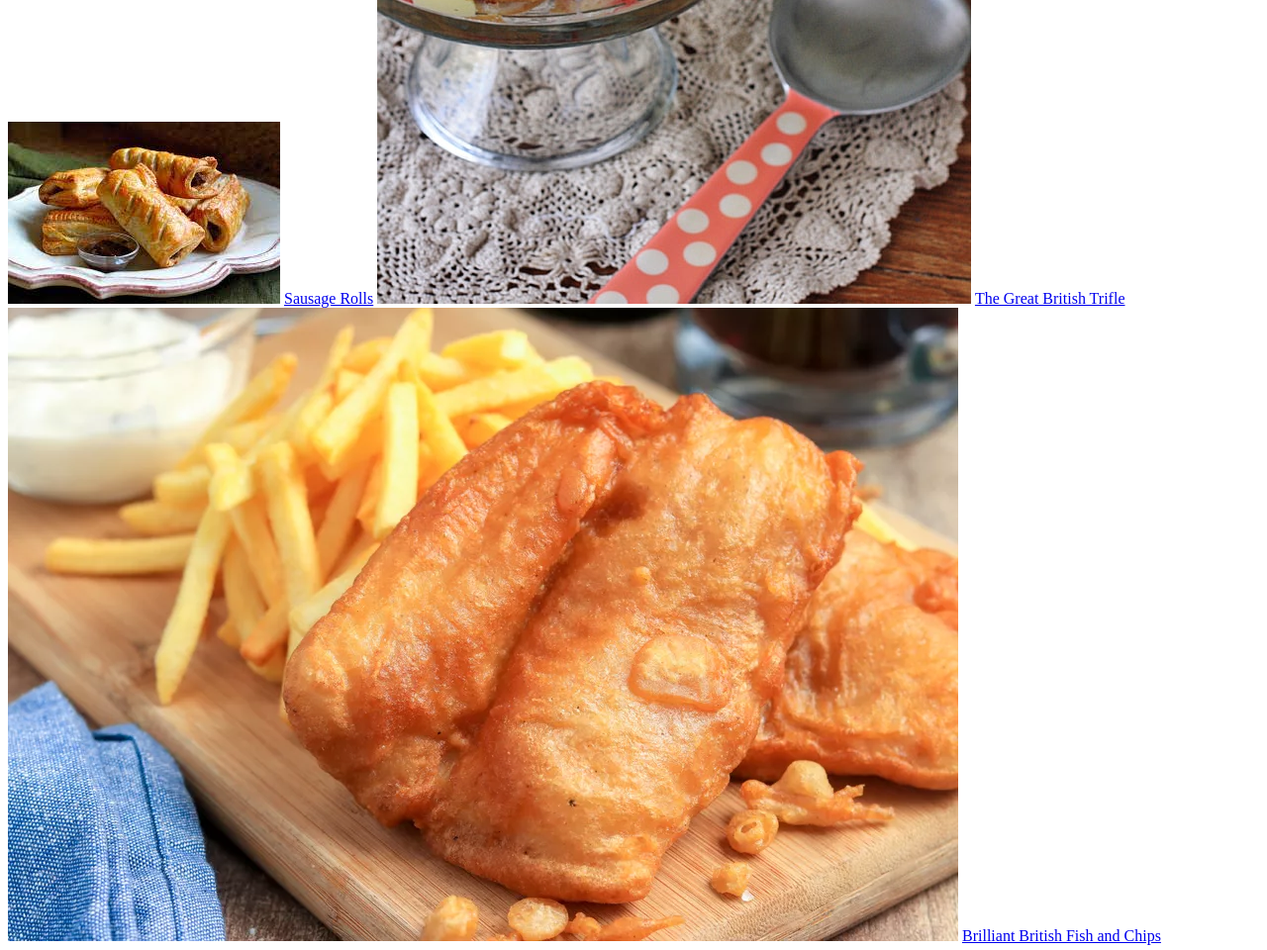
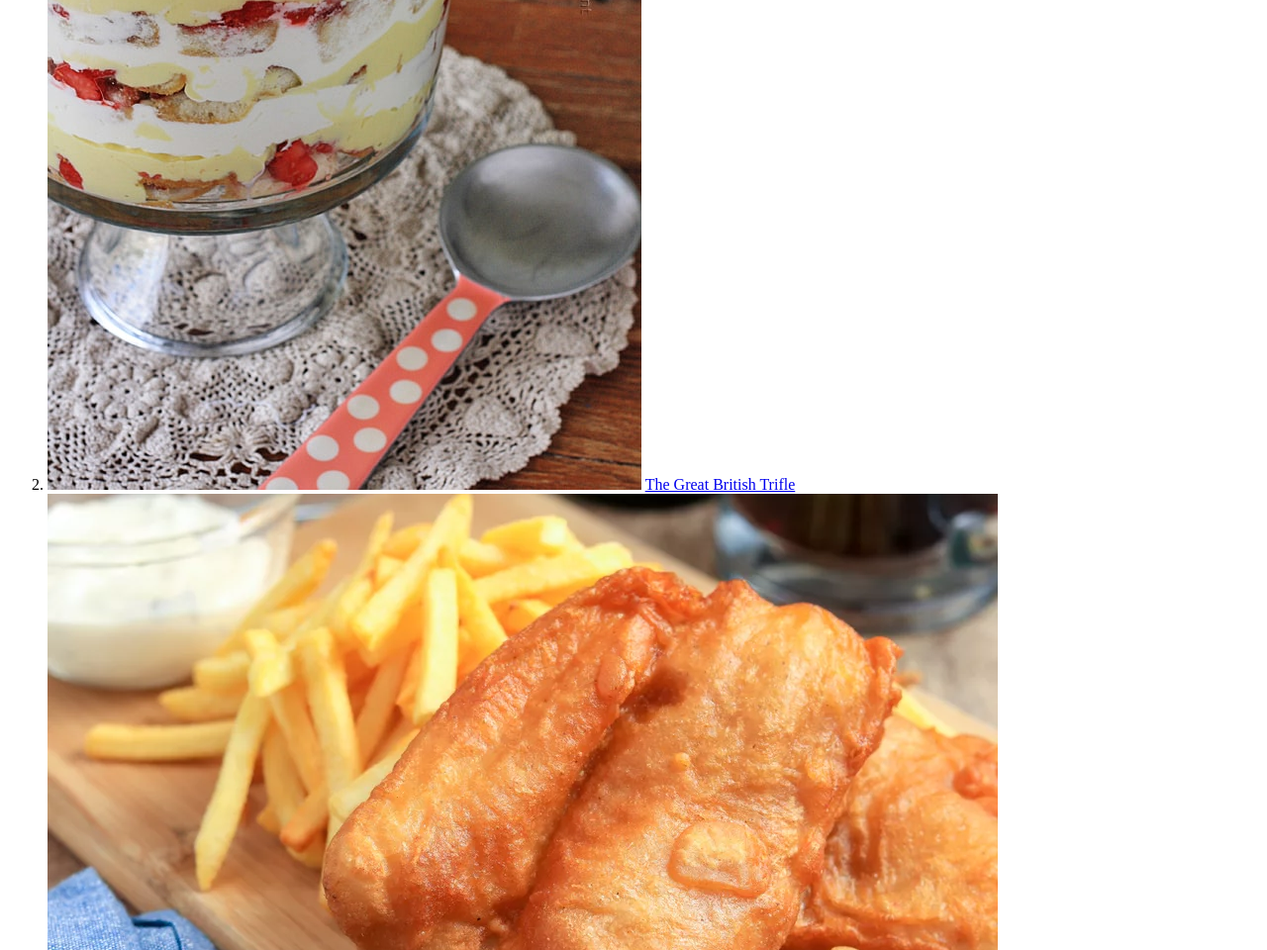
Before and after one commit to UKSTRYKER/odin_recipes, a plain HTML site: page index.html in a window 1280 px wide. Shown: the part 1840-2800 px from the top of the page at 99% size. Drawn offline with Linux system fonts and the light colour scheme.

Commit message:
update for ol

```diff
--- a/index.html
+++ b/index.html
@@ -13,13 +13,15 @@
             considered mandatory learning. There will be a practical test of your skills at your
             Citizenship appointment.
         </p>
-        <img src="images/meme/alsoproper.jpg" alt="picture of the queen looking confused.">
-        <h2>Great British Recipes</h2>
-        <img src="images/sausagerolls/sausagerolls.jpeg" alt="plate of baked sausage rolls">
-        <a href="recipes/sausagerolls.html">Sausage Rolls</a>
-        <img src="images/trifle/trifle.jpeg" alt="layered cake dessert with strawberries and custard.">
-        <a href="recipes/trifle.html">The Great British Trifle</a>
-        <img src="images/fishandchips/fishandchips.jpeg" alt="Fried fish and chips on a cutting board with tartar sause.">
-        <a href="recipes/fishandchips.html">Brilliant British Fish and Chips</a>
+        <ol>
+            <img src="images/meme/alsoproper.jpg" alt="picture of the queen looking confused.">
+            <h2>Great British Recipes</h2>
+            <li><img src="images/sausagerolls/sausagerolls.jpeg" alt="plate of baked sausage rolls">
+            <a href="recipes/sausagerolls.html">Sausage Rolls</a></li>
+            <li><img src="images/trifle/trifle.jpeg" alt="layered cake dessert with strawberries and custard.">
+            <a href="recipes/trifle.html">The Great British Trifle</a></li>
+            <li><img src="images/fishandchips/fishandchips.jpeg" alt="Fried fish and chips on a cutting board with tartar sause.">
+            <a href="recipes/fishandchips.html">Brilliant British Fish and Chips</a></li>
+        </ol>
     </body>
 </html>
```
